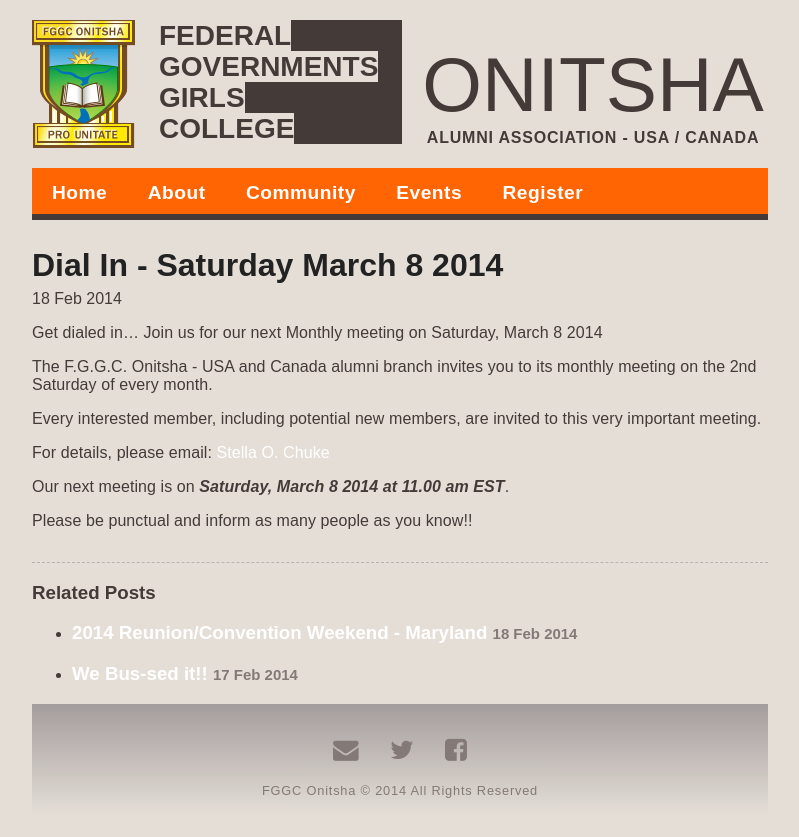
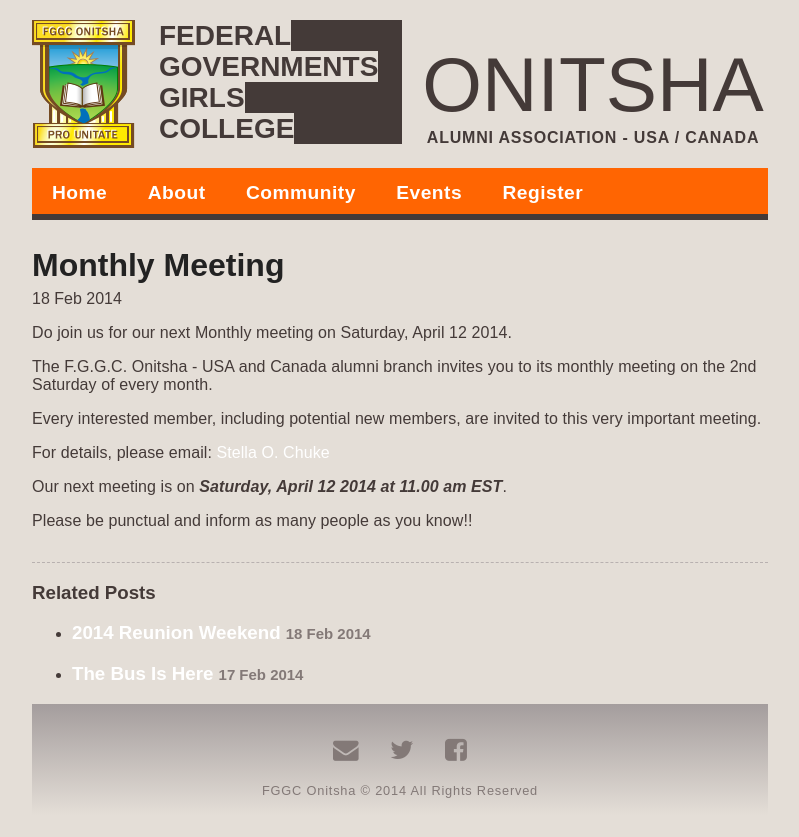
Before and after one commit to fggconitsha/fggconitsha, a Jekyll site: the page built from _posts/2014-02-18-monthly-meeting.markdown, in a window 1280 px wide. Shown: the top 837 px of the page, without its empty margins (208-1007 px from the left). Built offline with Jekyll 4.4.1, drawn with Linux system fonts in a browser that asks for light colours; nearby versions of some CDN libraries; Markdown is read by kramdown in place of the engine named in the settings.

Commit message:
Content changes

```diff
--- a/_posts/2014-02-18-monthly-meeting.markdown
+++ b/_posts/2014-02-18-monthly-meeting.markdown
@@ -1,9 +1,9 @@
 ---
 layout: post
-title:  "Dial In - Saturday March 8 2014"
+title:  "Monthly Meeting"
 date:   2014-02-18
 ---
-Get dialed in… Join us for our next Monthly meeting on Saturday, March 8 2014
+Do join us for our next Monthly meeting on Saturday, April 12 2014.
 
 The F.G.G.C. Onitsha - USA and Canada alumni branch invites you to its monthly meeting on the 2nd Saturday of every month.
 
@@ -11,6 +11,6 @@
 
 For details, please email: <a href="#mailto:stella.chuke@fggconitsha.com" class="email">Stella O. Chuke</a>
 
-Our next meeting is on **_Saturday, March 8 2014 at 11.00 am EST_**.
+Our next meeting is on **_Saturday, April 12 2014 at 11.00 am EST_**.
 
 Please be punctual and inform as many people as you know!!
--- a/_posts/2014-02-18-reunion-announcement.markdown
+++ b/_posts/2014-02-18-reunion-announcement.markdown
@@ -1,12 +1,12 @@
 ---
 layout: post
-title:  "2014 Reunion/Convention Weekend - Maryland"
+title:  "2014 Reunion Weekend"
 date:   2014-02-18
 ---
-It's fast approaching… Don't miss out. **_Save the Date: July 25th - July 27th 2014!_**
+The 3rd Alumni Reunion/Convention is fast approaching… Don't miss out. **_Save the Date: July 25th - July 27th 2014!_**
 
 ## Save the Date
-Join us for our 2014 Reunion/Convention Weekend in Maryland from **Friday, July 25th - Sunday July 27th 2014**.
+Join us for our 3rd Reunion/Convention Weekend in Maryland from **Friday, July 25th - Sunday July 27th 2014**.
 
 There are lots of exciting events lined up for this weekend which we promise shall be full of fun, dining, camaraderie and most importantly, some fund raising for our continued support of our alma mater.
 
--- a/_posts/2014-02-18-schoolbusannouncement.markdown
+++ b/_posts/2014-02-18-schoolbusannouncement.markdown
@@ -1,10 +1,10 @@
 ---
 layout: post
-title:  "We Bus-sed it!!"
+title:  "The Bus Is Here"
 date:   2014-02-17
 ---
-Yes!! We made it! After two years of planning and a lot of collaborative effort, our alma mater, FGGC Onitsha, has received the school bus donated by the FGGC Onitsha USA/Canada Alumni Chapter. Thank You for making it happen!
-
+<!--<img style="float: left; padding: 3px 3px 0px 3px;" src="/images/schoolbus1.jpg" width="150" height="100" alt="School Bus"> -->
+We are very pleased to announce that our alma mater has received the School Bus. After two years of planning and a lot of collaborative effort, our alma mater, FGGC Onitsha, has received the school bus donated by the FGGC Onitsha USA/Canada Alumni Chapter. Thank you for making it happen!
 
 ### The Bus is Here
 <img src="/images/schoolbus1.jpg" width="670" height="380" alt="School Bus">
```
